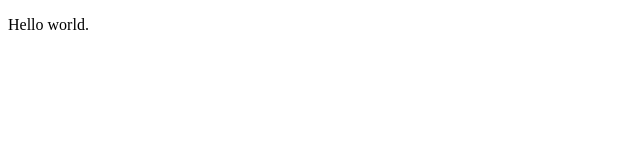
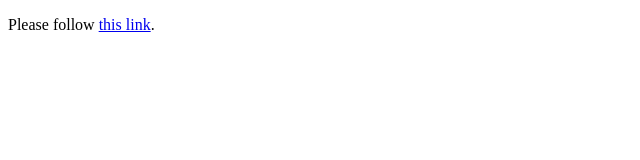
Before and after one commit to panayiotisd/panayiotisd.github.io, a plain HTML site: page index.html in a window 1280 px wide. Shown: the full height of the page, 0-640 px from the left. Drawn offline with Linux system fonts and the light colour scheme.

Commit message:
Redirect to personal webpage
Redirect to personal webpage

```diff
--- a/index.html
+++ b/index.html
@@ -1,9 +1,9 @@
 <!DOCTYPE html>
 <html>
-    <head>
-        <title>Example</title>
-    </head>
-    <body>
-        <p>Hello world.</p>
-    </body>
+  <head>
+    <meta http-equiv="refresh" content="7; url='http://panosd.eu/'" />
+  </head>
+  <body>
+    <p>Please follow <a href="http://panosd.eu/">this link</a>.</p>
+  </body>
 </html>
```
